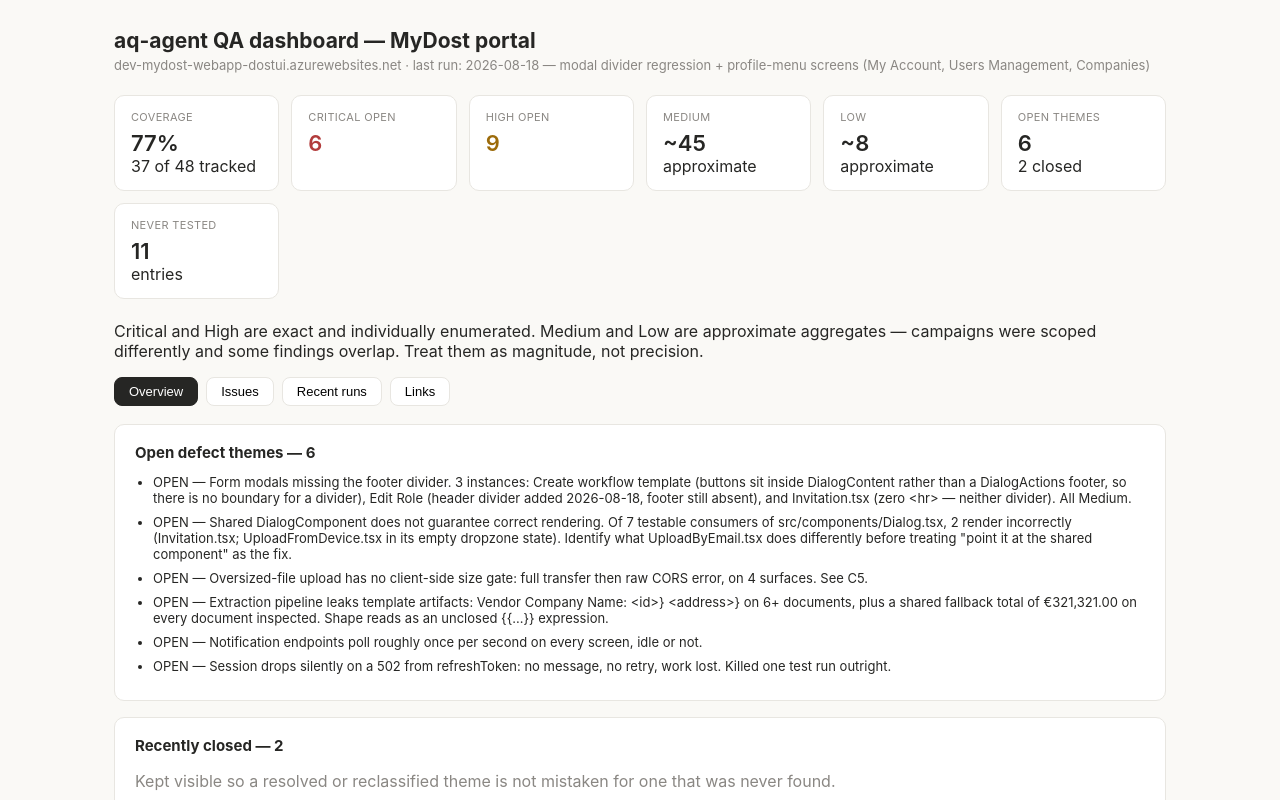
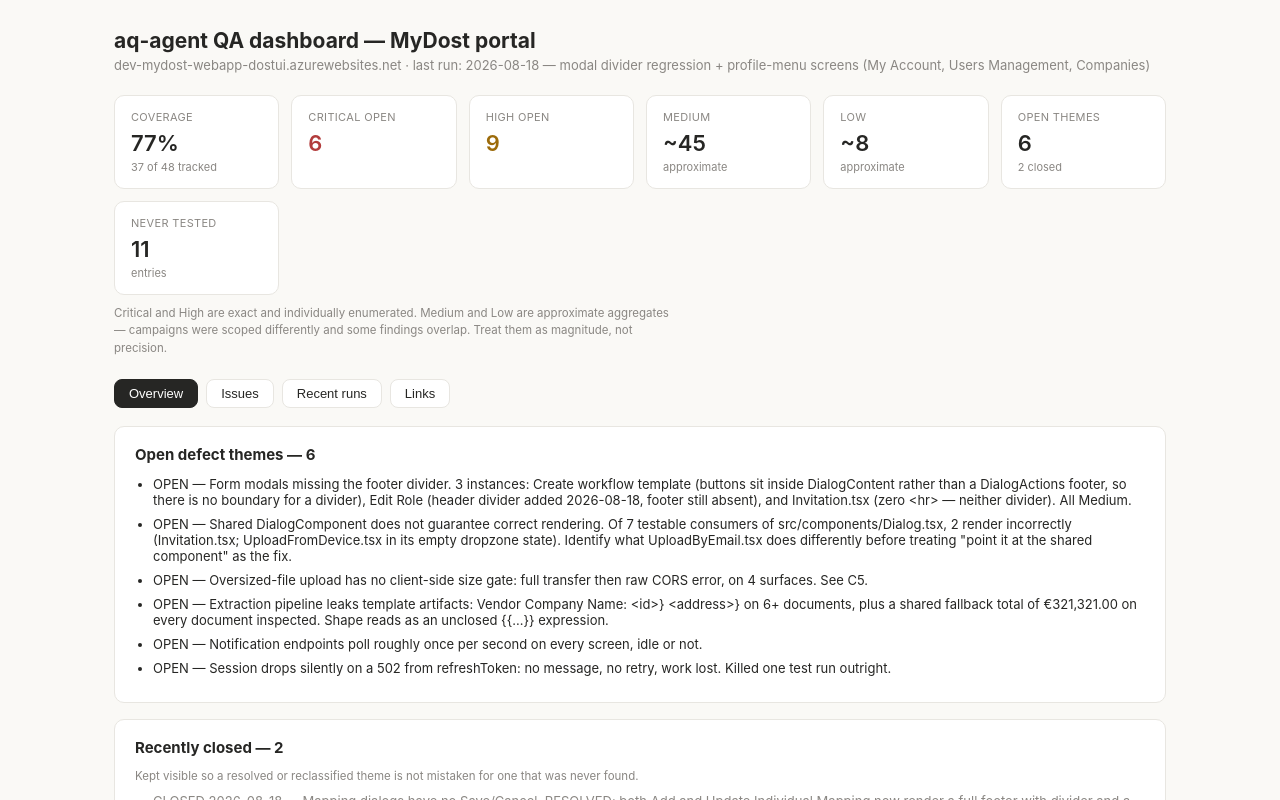
Before and after one commit to qadir1020/mydost-qa-dashboard, a React (Vite) app: page / in a window 1280 px wide. Shown: the top 800 px of the page. Built offline with nearby package versions, Linux system fonts and the light colour scheme.

Commit message:
CSS: styles for closed themes, stat sub-labels, caveat text, sr-only captions, focus rings

```diff
--- a/src/index.css
+++ b/src/index.css
@@ -10,20 +10,24 @@
 .header { display: flex; align-items: center; justify-content: space-between; margin-bottom: 22px; }
 .header h1 { font-size: 21px; margin: 0; }
 .header .sub { font-size: 13px; color: #8a8783; margin-top: 4px; }
-.stats-grid { display: grid; grid-template-columns: repeat(auto-fit, minmax(150px, 1fr)); gap: 12px; margin-bottom: 22px; }
+.stats-grid { display: grid; grid-template-columns: repeat(auto-fit, minmax(150px, 1fr)); gap: 12px; margin-bottom: 10px; }
 .stat-card { background: #fff; border: 1px solid #e8e6e1; border-radius: 10px; padding: 14px 16px; }
 .stat-card .label { font-size: 11px; text-transform: uppercase; letter-spacing: .03em; color: #8a8783; margin-bottom: 6px; }
 .stat-card .value { font-size: 22px; font-weight: 600; }
+.stat-card .sub { font-size: 11px; color: #8a8783; margin-top: 4px; }
 .stat-card.crit .value { color: #b23c3c; }
 .stat-card.high .value { color: #9c6b0a; }
+.caveat { font-size: 11.5px; color: #8a8783; margin: 0 0 22px; line-height: 1.5; max-width: 78ch; }
 .tabs { display: flex; gap: 8px; margin-bottom: 18px; }
-.tab-btn { background: #fff; border: 1px solid #e8e6e1; padding: 6px 14px; border-radius: 8px; font-size: 13px; cursor: pointer; }
+.tab-btn { background: #fff; border: 1px solid #e8e6e1; padding: 6px 14px; border-radius: 8px; font-size: 13px; cursor: pointer; color: inherit; }
 .tab-btn.active { background: #262624; color: #fff; border-color: #262624; }
+.tab-btn:focus-visible, a:focus-visible { outline: 2px solid #b5651d; outline-offset: 2px; }
 .card { background: #fff; border: 1px solid #e8e6e1; border-radius: 10px; padding: 18px 20px; margin-bottom: 16px; }
 .card h2 { font-size: 15px; margin: 0 0 12px 0; }
 table { width: 100%; border-collapse: collapse; font-size: 12.5px; }
 table th, table td { text-align: left; padding: 7px 8px; border-bottom: 1px solid #f0eee9; vertical-align: top; }
 table th { background: #f5f3ee; font-size: 11px; text-transform: uppercase; color: #8a8783; }
+td.nowrap { white-space: nowrap; }
 a { color: #b5651d; text-decoration: none; }
 a:hover { text-decoration: underline; }
 .badge { display: inline-block; padding: 2px 8px; border-radius: 20px; font-size: 11px; font-weight: 600; }
@@ -31,4 +35,15 @@
 .badge.high { background: #fdf0d5; color: #9c6b0a; }
 ul.themes { margin: 0; padding-left: 18px; }
 ul.themes li { margin-bottom: 8px; font-size: 13px; }
+ul.themes.closed li { color: #8a8783; }
 .muted { color: #8a8783; }
+.small { font-size: 11.5px; margin: 0 0 10px; }
+.sr-only {
+  position: absolute;
+  width: 1px; height: 1px;
+  padding: 0; margin: -1px;
+  overflow: hidden;
+  clip: rect(0 0 0 0);
+  white-space: nowrap;
+  border: 0;
+}
```
